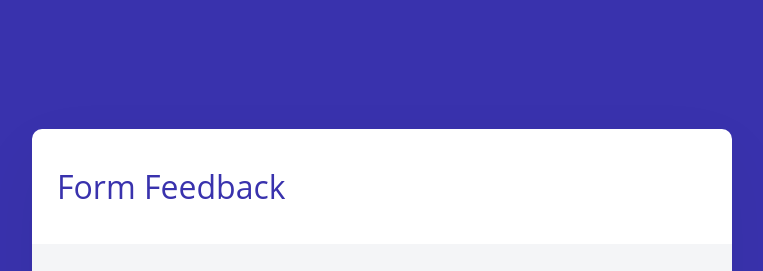
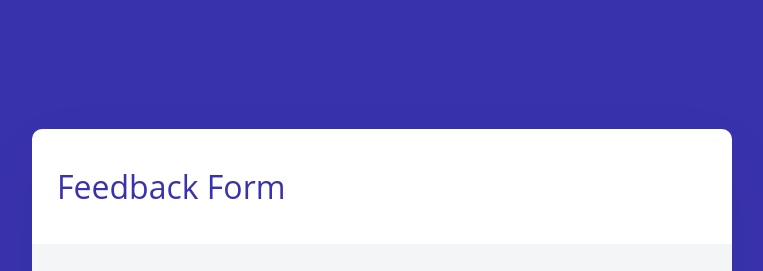
Before and after one commit to deepnandu/FeedbackForm, a plain HTML site: page index.html in a window 1280 px wide. Shown: the top 271 px of the page, without its empty margins (258-1021 px from the left). Drawn offline with Linux system fonts and the light colour scheme.

Commit message:
Update index.html

```diff
--- a/index.html
+++ b/index.html
@@ -14,7 +14,7 @@
 
   <div class="wrapper">
     <div class="form">
-      <h1 class="title">Form Feedback</h1>
+      <h1 class="title">Feedback Form</h1>
 
       <form action="#" class="myform">
         <div class="control-from">
```
